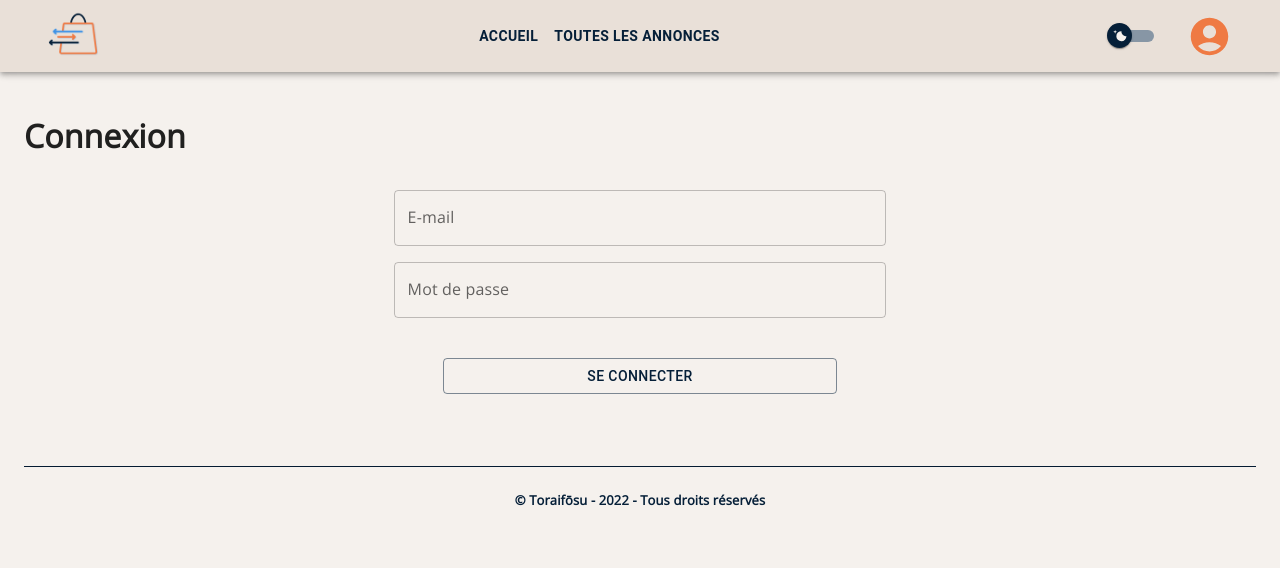
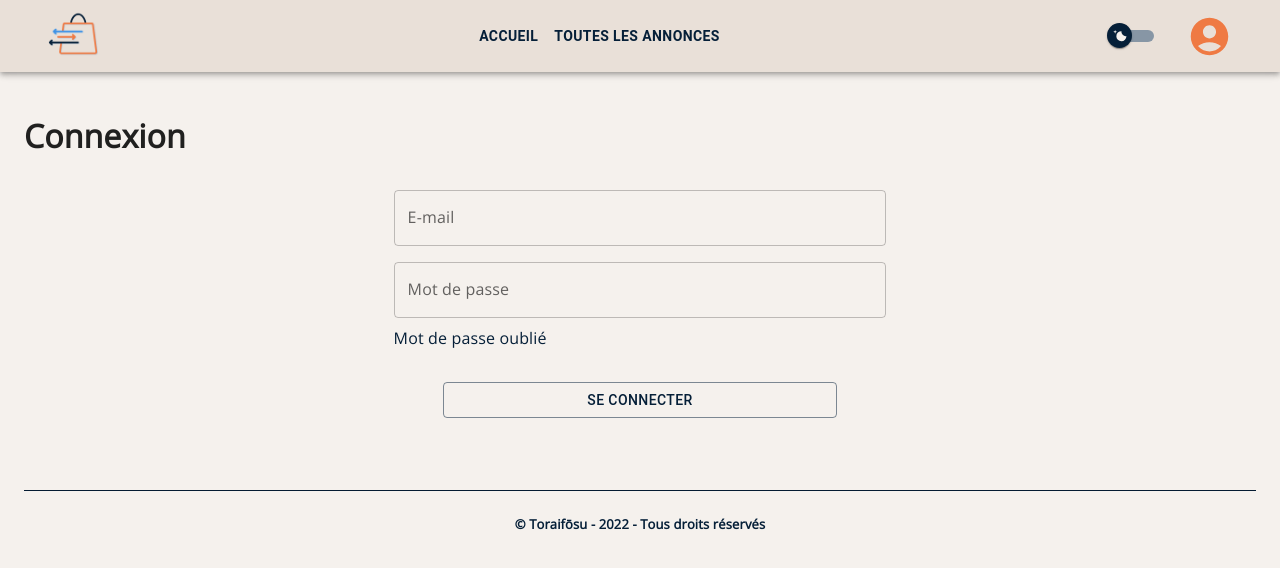
Before and after one commit to lea-hmd/E4FULLREACT, a React (Create React App) app: page /connexion in a window 1280 px wide. Shown: the top 568 px of the page. Built offline with nearby package versions, Linux system fonts and the light colour scheme.

Commit message:
Feat (Login): Add Link ForgotPassword

```diff
--- a/src/pages/Login.tsx
+++ b/src/pages/Login.tsx
@@ -1,5 +1,6 @@
-import { Button, Grid, TextField } from '@mui/material'
+import { Button, Grid, Link, TextField } from '@mui/material'
 import React from 'react'
+import { useNavigate } from 'react-router-dom'
 import request from '../api/Request'
 import { LoginBody } from '../shared/types/LoginBody'
 import { RequestType } from '../shared/types/RequestType'
@@ -11,6 +12,8 @@ export default function Login() {
     }
     const [email, setEmail] = React.useState('')
     const [password, setPassword] = React.useState('')
+
+    const navigate = useNavigate()
 
     const requestBody: LoginBody = {
         email,
@@ -39,6 +42,7 @@ export default function Login() {
             // eslint-disable-next-line no-console
             console.log(error)
         }
+        navigate('/')
     }
     return (
         <>
@@ -52,6 +56,7 @@ export default function Login() {
                 <TextField
                     sx={style}
                     id="outlined-basic"
+                    value={email}
                     label="E-mail"
                     variant="outlined"
                     onChange={(e) => {
@@ -61,12 +66,17 @@ export default function Login() {
                 <TextField
                     sx={style}
                     id="outlined-basic"
+                    type="password"
+                    value={password}
                     label="Mot de passe"
                     variant="outlined"
                     onChange={(e) => {
                         setPassword(e.target.value)
                     }}
                 />
+                <Link href="/ForgotPassword" underline="hover">
+                    {'Mot de passe oublié'}
+                </Link>
                 <Button
                     variant="outlined"
                     sx={{ margin: '2rem auto', width: '80%' }}
```
